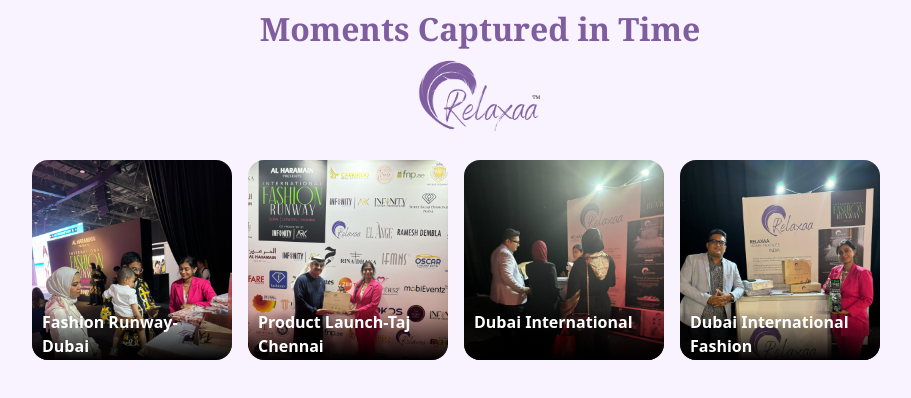
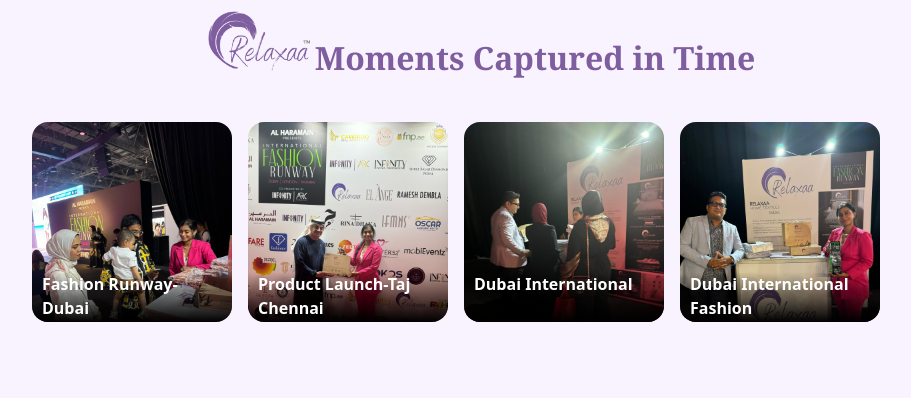
Before and after one commit to Balagurusiva/gallary, a Nuxt app: page / in a window 1280 px wide. Shown: the top 398 px of the page, without its empty margins (160-1071 px from the left). Built offline with nearby package versions, Linux system fonts and the light colour scheme.

Commit message:
modified:   assets/css/main.css  	modified:   pages/dubai-International.vue  	modified:   pages/dubai-fashion-runway.vue  	modified:   pages/dubai-international-fashion.vue  	modified:   pages/index.vue  	modified:   pages/product-launch-taj-chennai.vue

```diff
--- a/assets/css/main.css
+++ b/assets/css/main.css
@@ -11,8 +11,8 @@
 		width: calc(50px + (81 / (1024 - 350)) * (100vw - 350px));
 		height: calc(40px + (40 / (1024 - 350)) * (100vh - 350px));
 		object-fit: contain;
-		max-width: 131px;
-		max-height: 80px;
+		max-width: 110px;
+		max-height: 65px;
 		min-width: 50px;
 		min-height: 40px;
 		transition: width 0.3s ease, height 0.3s ease;
--- a/pages/dubai-International.vue
+++ b/pages/dubai-International.vue
@@ -1,19 +1,16 @@
 <template>
     <div class="w-full h-full flex flex-col items-center bg-[#f9f3ff]">
 		<!-- header section -->
-		<header
-			class="header sticky top-0 flex pt-[5px] flex-col w-full items-center bg-[#f9f3ff]"
-		>
+		<header class="header sticky top-0 flex pt-[5px] items-center sm:items-baseline justify-center   w-full  bg-[#f9f3ff]" >
+            <div class="logo">
+				<NuxtImg src="/Kx1rLCnLKU4d4cD7viBNCJUbSbQpkU3HIpEeP4U0.png" />
+			</div>
 			<div>
-				<p
-					class="text-[18px] sm:text-[32px] xl:text-[32px] font-extrabold font-serif text-[#7F5E9F]"
-				>
+				<p class="text-[18px] sm:text-[32px] xl:text-[32px] font-extrabold font-serif text-[#7F5E9F]" >
 					Moments Captured in Time
 				</p>
 			</div>
-			<div class="logo">
-				<NuxtImg src="/Kx1rLCnLKU4d4cD7viBNCJUbSbQpkU3HIpEeP4U0.png" />
-			</div>
+
 		</header>
     </div>
 </template>
--- a/pages/dubai-fashion-runway.vue
+++ b/pages/dubai-fashion-runway.vue
@@ -1,19 +1,16 @@
 <template>
     <div class="w-full h-full flex flex-col items-center bg-[#f9f3ff]">
 		<!-- header section -->
-		<header
-			class="header sticky top-0 flex pt-[5px] flex-col w-full items-center bg-[#f9f3ff]"
-		>
+		<header class="header sticky top-0 flex pt-[5px] items-center sm:items-baseline justify-center   w-full  bg-[#f9f3ff]" >
+            <div class="logo">
+				<NuxtImg src="/Kx1rLCnLKU4d4cD7viBNCJUbSbQpkU3HIpEeP4U0.png" />
+			</div>
 			<div>
-				<p
-					class="text-[18px] sm:text-[32px] xl:text-[32px] font-extrabold font-serif text-[#7F5E9F]"
-				>
+				<p class="text-[18px] sm:text-[32px] xl:text-[32px] font-extrabold font-serif text-[#7F5E9F]" >
 					Moments Captured in Time
 				</p>
 			</div>
-			<div class="logo">
-				<NuxtImg src="/Kx1rLCnLKU4d4cD7viBNCJUbSbQpkU3HIpEeP4U0.png" />
-			</div>
+
 		</header>
     </div>
 </template>
--- a/pages/dubai-international-fashion.vue
+++ b/pages/dubai-international-fashion.vue
@@ -1,19 +1,16 @@
 <template>
     <div class="w-full h-full flex flex-col items-center bg-[#f9f3ff]">
 		<!-- header section -->
-		<header
-			class="header sticky top-0 flex pt-[5px] flex-col w-full items-center bg-[#f9f3ff]"
-		>
+		<header class="header sticky top-0 flex pt-[5px] items-center sm:items-baseline justify-center   w-full  bg-[#f9f3ff]" >
+            <div class="logo">
+				<NuxtImg src="/Kx1rLCnLKU4d4cD7viBNCJUbSbQpkU3HIpEeP4U0.png" />
+			</div>
 			<div>
-				<p
-					class="text-[18px] sm:text-[32px] xl:text-[32px] font-extrabold font-serif text-[#7F5E9F]"
-				>
+				<p class="text-[18px] sm:text-[32px] xl:text-[32px] font-extrabold font-serif text-[#7F5E9F]" >
 					Moments Captured in Time
 				</p>
 			</div>
-			<div class="logo">
-				<NuxtImg src="/Kx1rLCnLKU4d4cD7viBNCJUbSbQpkU3HIpEeP4U0.png" />
-			</div>
+
 		</header>
     </div>
 </template>
--- a/pages/index.vue
+++ b/pages/index.vue
@@ -3,19 +3,16 @@
 
 	<div class="w-full h-full flex flex-col items-center bg-[#f9f3ff]">
 		<!-- header section -->
-		<header
-			class="header sticky top-0 flex pt-[5px] flex-col w-full items-center bg-[#f9f3ff]"
-		>
+		<header class="header sticky top-0 flex pt-[5px] items-center sm:items-baseline justify-center   w-full  bg-[#f9f3ff]" >
+            <div class="logo">
+				<NuxtImg src="/Kx1rLCnLKU4d4cD7viBNCJUbSbQpkU3HIpEeP4U0.png" />
+			</div>
 			<div>
-				<p
-					class="text-[18px] sm:text-[32px] xl:text-[32px] font-extrabold font-serif text-[#7F5E9F]"
-				>
+				<p class="text-[18px] sm:text-[32px] xl:text-[32px] font-extrabold font-serif text-[#7F5E9F]" >
 					Moments Captured in Time
 				</p>
 			</div>
-			<div class="logo">
-				<NuxtImg src="/Kx1rLCnLKU4d4cD7viBNCJUbSbQpkU3HIpEeP4U0.png" />
-			</div>
+
 		</header>
 
 		<!-- main content -->
--- a/pages/product-launch-taj-chennai.vue
+++ b/pages/product-launch-taj-chennai.vue
@@ -1,19 +1,16 @@
 <template>
     <div class="w-full h-full flex flex-col items-center bg-[#f9f3ff]">
 		<!-- header section -->
-		<header
-			class="header sticky top-0 flex pt-[5px] flex-col w-full items-center bg-[#f9f3ff]"
-		>
+		<header class="header sticky top-0 flex pt-[5px] items-center sm:items-baseline justify-center   w-full  bg-[#f9f3ff]" >
+            <div class="logo">
+				<NuxtImg src="/Kx1rLCnLKU4d4cD7viBNCJUbSbQpkU3HIpEeP4U0.png" />
+			</div>
 			<div>
-				<p
-					class="text-[18px] sm:text-[32px] xl:text-[32px] font-extrabold font-serif text-[#7F5E9F]"
-				>
+				<p class="text-[18px] sm:text-[32px] xl:text-[32px] font-extrabold font-serif text-[#7F5E9F]" >
 					Moments Captured in Time
 				</p>
 			</div>
-			<div class="logo">
-				<NuxtImg src="/Kx1rLCnLKU4d4cD7viBNCJUbSbQpkU3HIpEeP4U0.png" />
-			</div>
+
 		</header>
     </div>
 </template>
```
